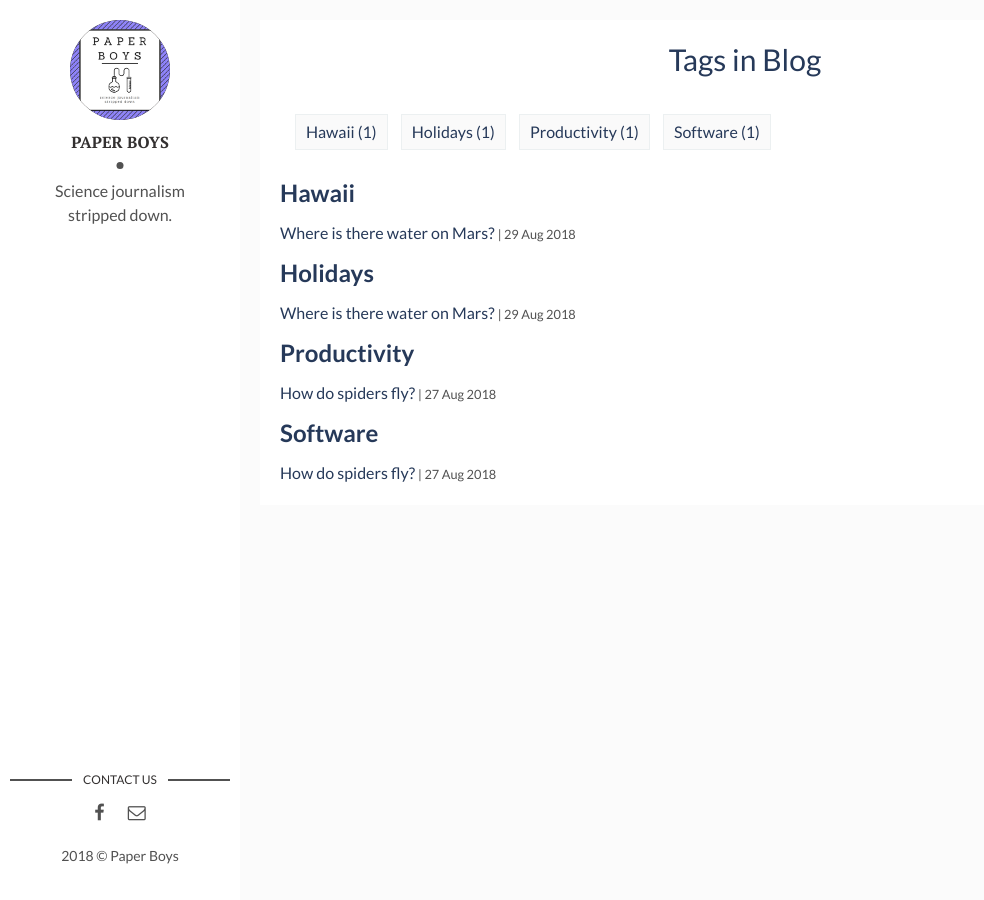
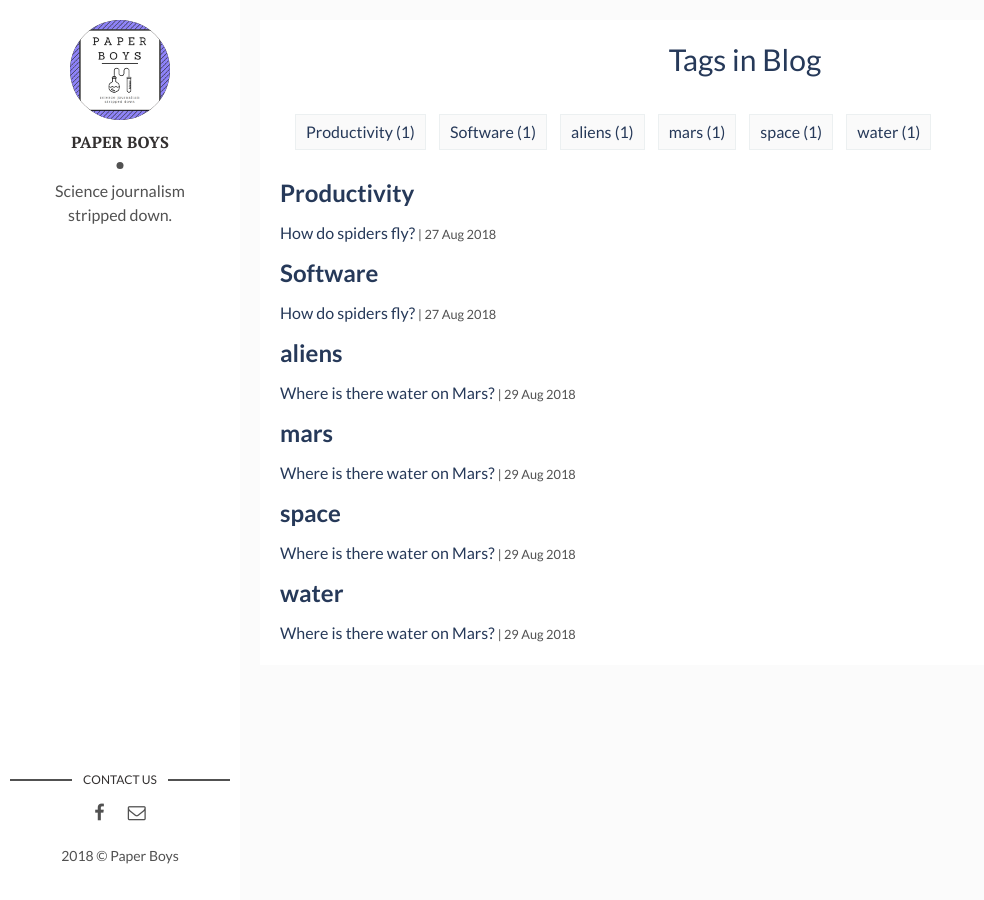
Before and after one commit to paperboyspodcast/paperboyspodcast.github.io, a Jekyll site: the page built from tags.html, in a window 1280 px wide. Shown: the whole page, without its empty margins (0-984 px from the left). Built offline with Jekyll 4.4.1, drawn with Linux system fonts in a browser that asks for light colours.

Commit message:
update to mars post

```diff
--- a/_posts/2018-08-29-Where-is-there-water-on-mars.markdown
+++ b/_posts/2018-08-29-Where-is-there-water-on-mars.markdown
@@ -5,7 +5,7 @@ date: 2018-08-29 13:32:20 +0300
 description: You’ll find this post in your `_posts` directory. Go ahead and edit it and re-build the site to see your changes. # Add post description (optional)
 img: marsSurface.jpg # Add image post (optional)
 fig-caption: # Add figcaption (optional)
-tags: [Holidays, Hawaii]
+tags: [space, mars, aliens, water]
 ---
 When it comes to the search for life on other planets, scientists like to "follow the water." But finding water in the solar system is a challenge in itself.
 
```
